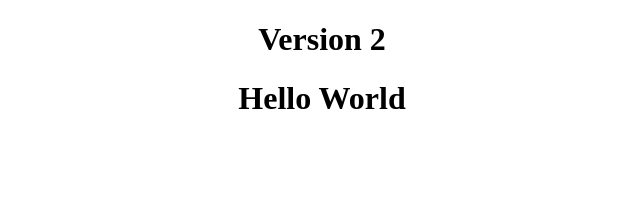
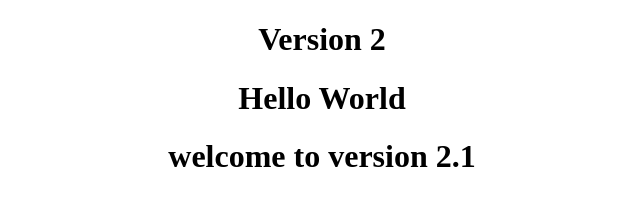
Before and after one commit to BinalKagathara/CI-CD-Pipeline, a plain HTML site: page index.html in a window 1280 px wide. Shown: the whole page, without its empty margins (318-958 px from the left). Drawn offline with Linux system fonts and the light colour scheme.

Commit message:
Update index.html

```diff
--- a/index.html
+++ b/index.html
@@ -6,7 +6,9 @@
 <body>
 	<center>
 	<h1>Version 2</h1>
+
 	<h1>Hello World</h1>
+	<h1>welcome to version 2.1</h1>
 </center>
 
 </body>
```
